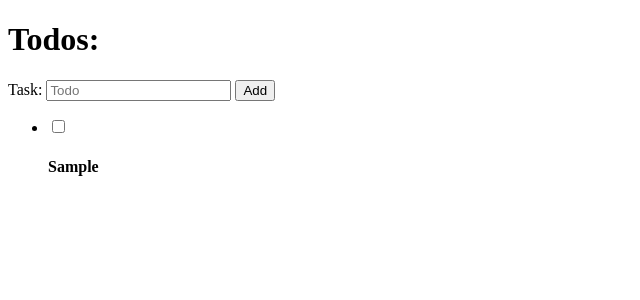
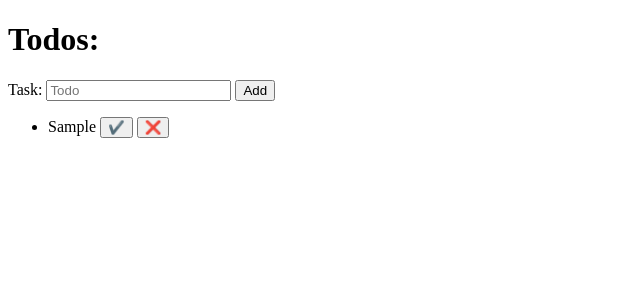
Before and after one commit to kevin-doolaeghe/svelte-demo, a SvelteKit app: page / in a window 1280 px wide. Both pictures are taken after typing "Sample" into the empty fields and a click on the button "Add". Shown: the top 300 px of the page, without its empty margins (0-640 px from the left). Built offline with nearby package versions, Linux system fonts and the light colour scheme.

Commit message:
Updated form, added check and delte

```diff
--- a/src/components/Card.svelte
+++ b/src/components/Card.svelte
@@ -1,15 +1,27 @@
 <script>
+	import { createEventDispatcher } from 'svelte';
+	const dispatch = createEventDispatcher();
+
 	export let todo;
 
-	const updateStatus = (e) => {
-		todo.isComplete = e.target.checked;
+	const markTodoAsComplete = () => {
+		todo.isComplete = !todo.isComplete;
+	};
+
+	const deleteTodo = () => {
+		dispatch('delete', todo);
 	};
 </script>
 
 <li class:complete={todo.isComplete}>
 	<div>
-		<input type="checkbox" checked={todo.isComplete} on:change={updateStatus} />
-		<h4>{todo.task}</h4>
+		<span>{todo.task}</span>
+		<span>
+			<button on:click={markTodoAsComplete}>✔️</button>
+		</span>
+		<span>
+			<button on:click={deleteTodo}>❌</button>
+		</span>
 	</div>
 </li>
 
--- a/src/components/Form.svelte
+++ b/src/components/Form.svelte
@@ -4,7 +4,16 @@
 
 	export let todo = '';
 
-	const create = () => {
+	let error = '';
+
+	const addTodo = () => {
+		if (todo === '') {
+			error = 'Task is empty';
+			return;
+		} else {
+			error = '';
+		}
+
 		dispatch('create', {
 			task: todo,
 			isComplete: false,
@@ -12,10 +21,23 @@
 		});
 		todo = '';
 	};
+
+	const onKeyPress = (e) => {
+		if (e.keyCode == 13) addTodo();
+	};
 </script>
 
 <div>
 	<label for="todo_input">Task:</label>
 	<input id="todo_input" bind:value={todo} placeholder="Todo" />
-	<button on:click={create}>Add</button>
+	<button on:click={addTodo}>Add</button>
+	<p class="error">{error}</p>
 </div>
+
+<svelte:window on:keypress={onKeyPress} />
+
+<style>
+	.error {
+		color: red;
+	}
+</style>
--- a/src/components/Panel.svelte
+++ b/src/components/Panel.svelte
@@ -7,6 +7,10 @@
 	const addTodo = (e) => {
 		// console.log(e.detail);
 		todos = [...todos, e.detail]; // todos.push(e.detail);
+	};
+
+	const deleteTodo = (e) => {
+		todos = todos.filter((todo) => todo.createdAt != e.detail.createdAt);
 	};
 
 	$: console.table(todos);
@@ -21,7 +25,7 @@
 {:else}
 	<ul>
 		{#each todos as todo}
-			<Card {todo} />
+			<Card {todo} on:delete={deleteTodo} />
 		{/each}
 	</ul>
 {/if}
```
